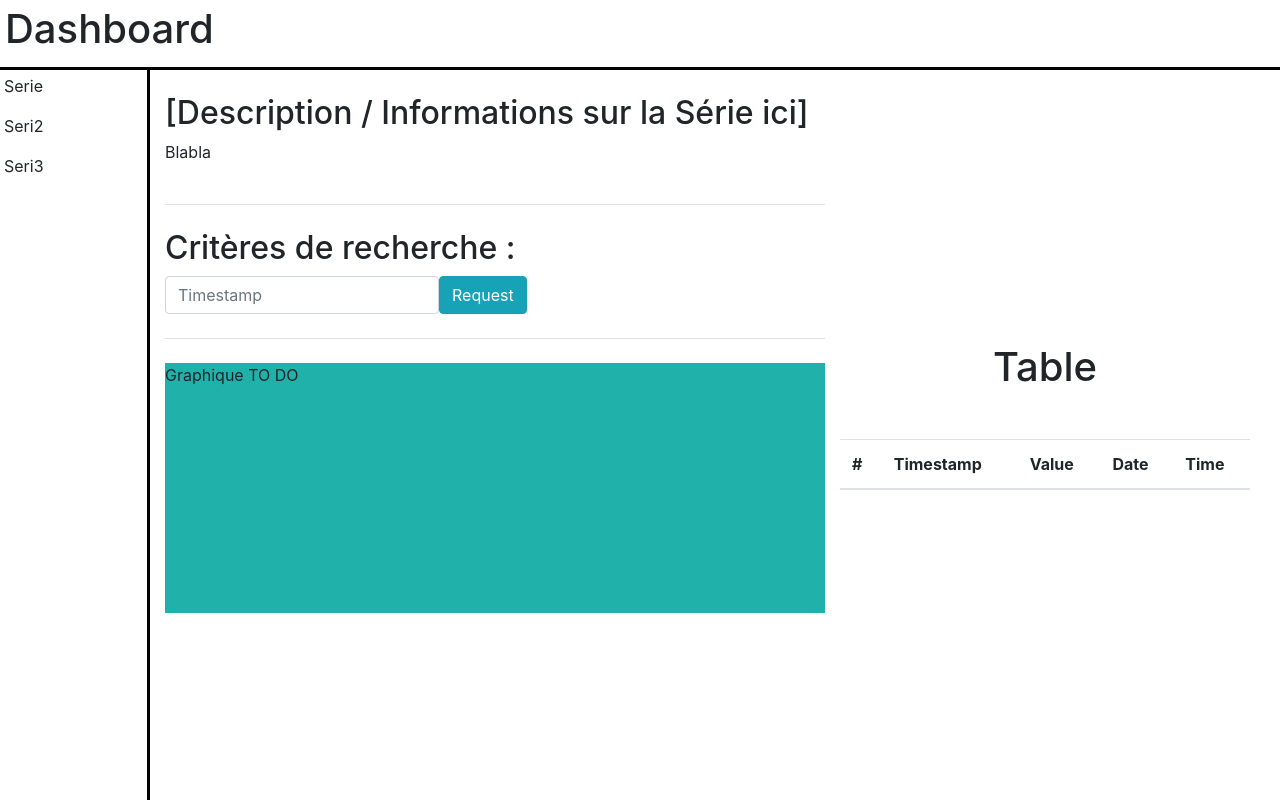
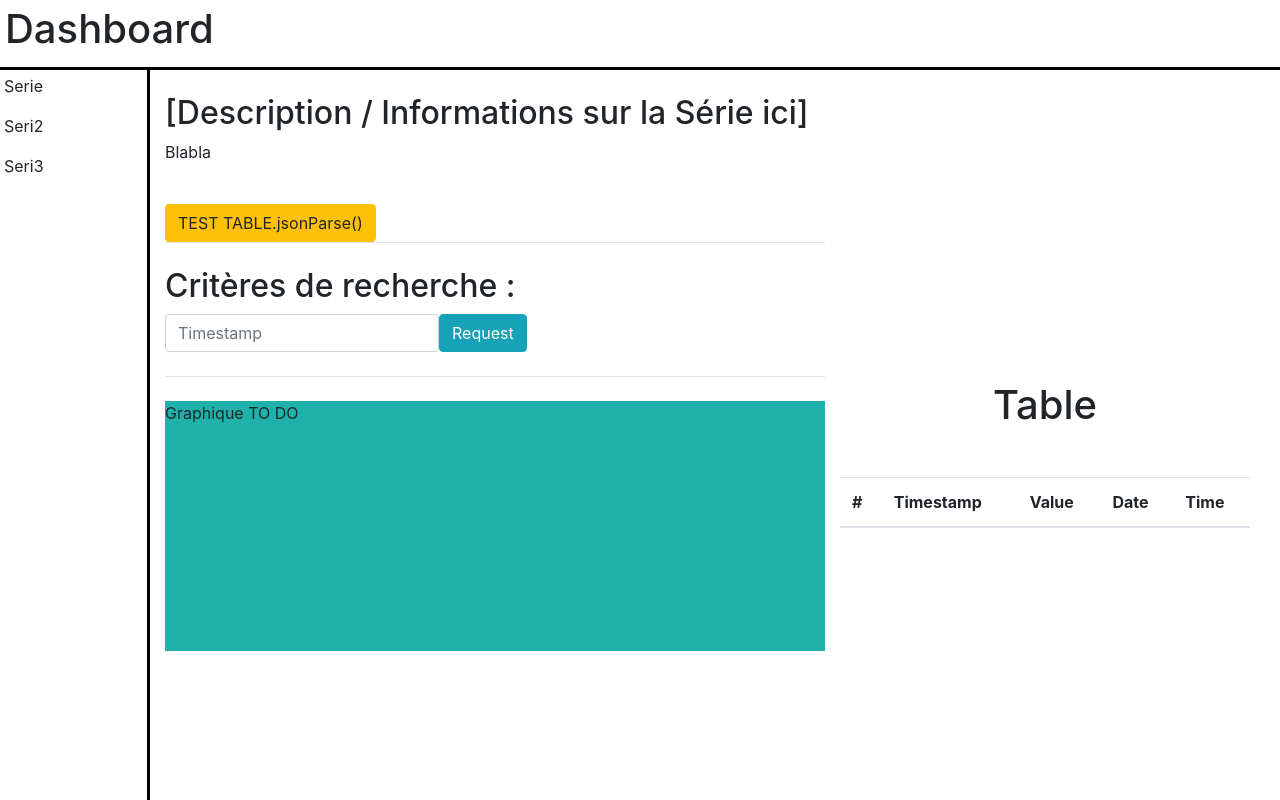
Before and after one commit to PierreTSE/2020-BDD-dashboard, a Vue app: page / in a window 1280 px wide. Built offline with nearby package versions, Linux system fonts and the light colour scheme.

Commit message:
Bouton debug

```diff
--- a/src/App.vue
+++ b/src/App.vue
@@ -9,11 +9,14 @@
       <div id="page-content">
         <div id="content-left">
           <InfoSerie />
+
+          <button id="DEBUG" class="btn btn-warning" @click="on_DEBUG_press()">TEST TABLE.jsonParse()</button>
+
           <RequestForm />
           <MyGraph />
         </div>
         <div id="content-right">
-          <Table />
+          <Table ref="myTable"/>
         </div>
       </div>
     </div>
@@ -29,6 +32,9 @@ import MySidebar from "./components/MySidebar";
 import MyGraph from "./components/MyGraph";
 import InfoSerie from "./components/InfoSerie";
 import Table from "./components/Table";
+
+
+
 export default {
   name: "App",
   components: {
@@ -39,6 +45,19 @@ export default {
     InfoSerie,
     Table
   },
+  methods: {
+    on_DEBUG_press() {
+      // let fake_data = {
+      //   "success" : true,
+      //   "data" : {
+      //       "125645" : 15,
+      //       "125646" : 10,
+      //       "125647" : 19
+      //   }
+      // // };
+      this.$refs.myTable.jsonParse();
+    }
+  }
 };
 
 // Aide pour faire communiquer 2 components : https://stackoverflow.com/a/60171060
```
